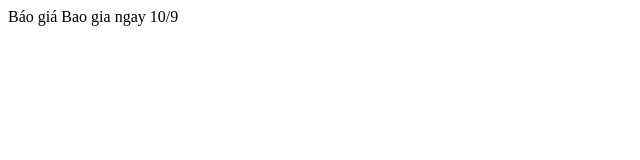
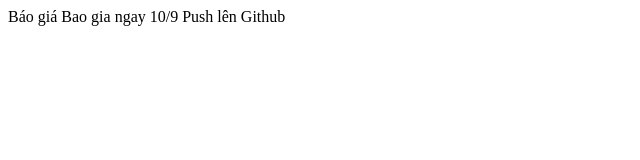
Before and after one commit to ducvico104/test-backend, a plain HTML site: page baoGia.html in a window 1280 px wide. Shown: the whole page, without its empty margins (0-640 px from the left). Drawn offline with Linux system fonts and the light colour scheme.

Commit message:
Test Push

```diff
--- a/baoGia.html
+++ b/baoGia.html
@@ -9,5 +9,6 @@
     Báo giá
 
     Bao gia ngay 10/9
+    Push lên Github
 </body>
 </html>
```
